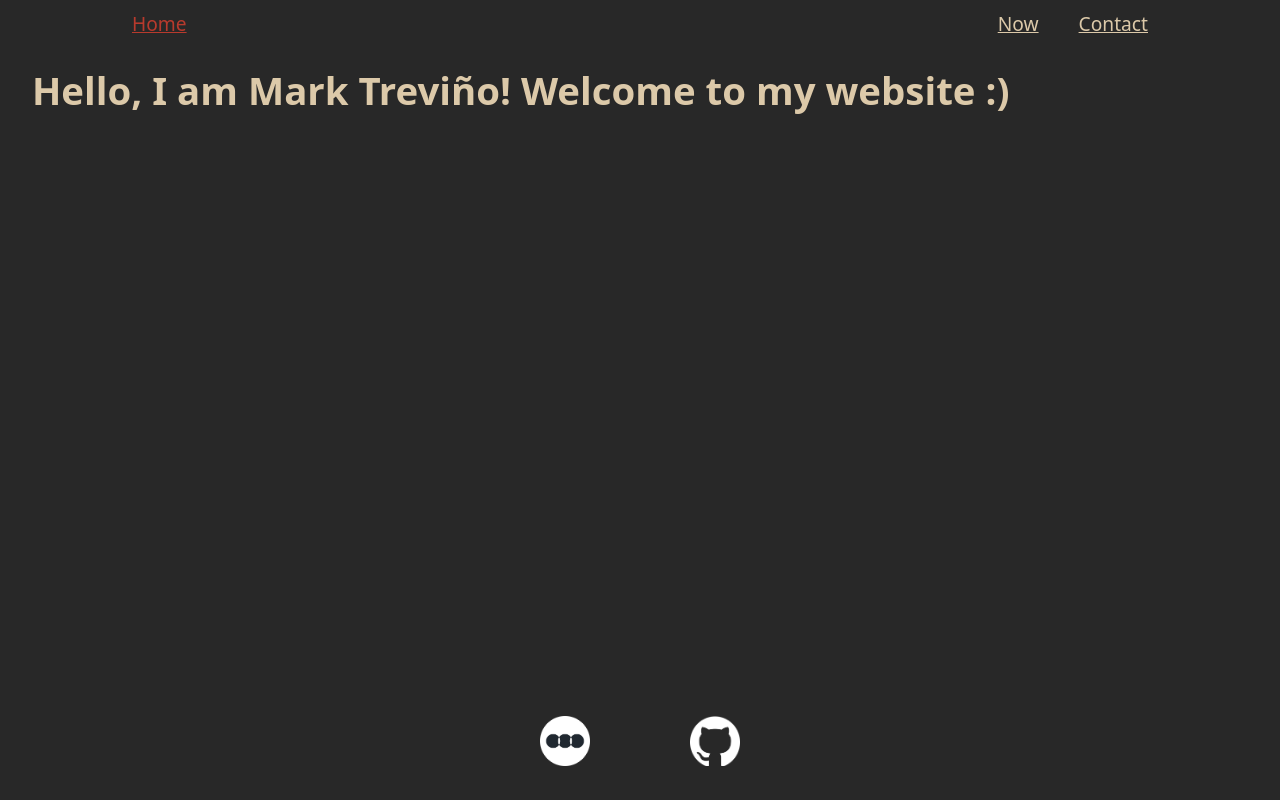
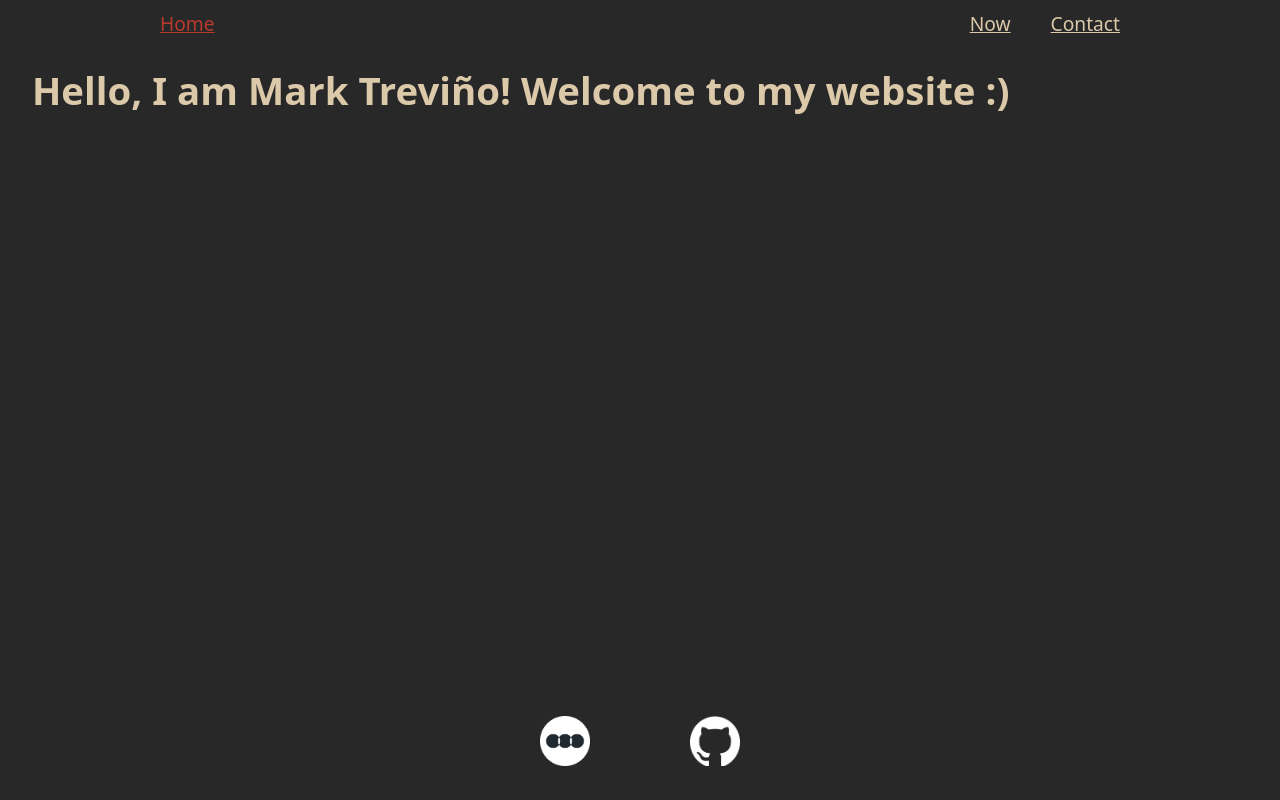
Before and after one commit to matrev/personal-website, a Next.js app: page / in a window 1280 px wide. Built offline with nearby package versions, Linux system fonts and the light colour scheme.

Commit message:
fixing links and navspacing

```diff
--- a/src/styles/global.css
+++ b/src/styles/global.css
@@ -38,11 +38,11 @@ header {
 
 a {
   color: white;
+  font-family: var(--font-family);
 }
 
 a:hover, .selectedLink {
   color: var(--highlighted-text);
-  font-size: 1.2rem;
   line-height: 1.8rem;
   font-family: var(--font-family);
   margin: 0;
@@ -66,8 +66,8 @@ a:hover, .selectedLink {
 header {
   margin-top: 10px;
   height: 5vh;
-  margin-right: 100px;
-  margin-left: 100px;
+  margin-right: 10vw;
+  margin-left: 10vw;
 }
 
 body {
```
